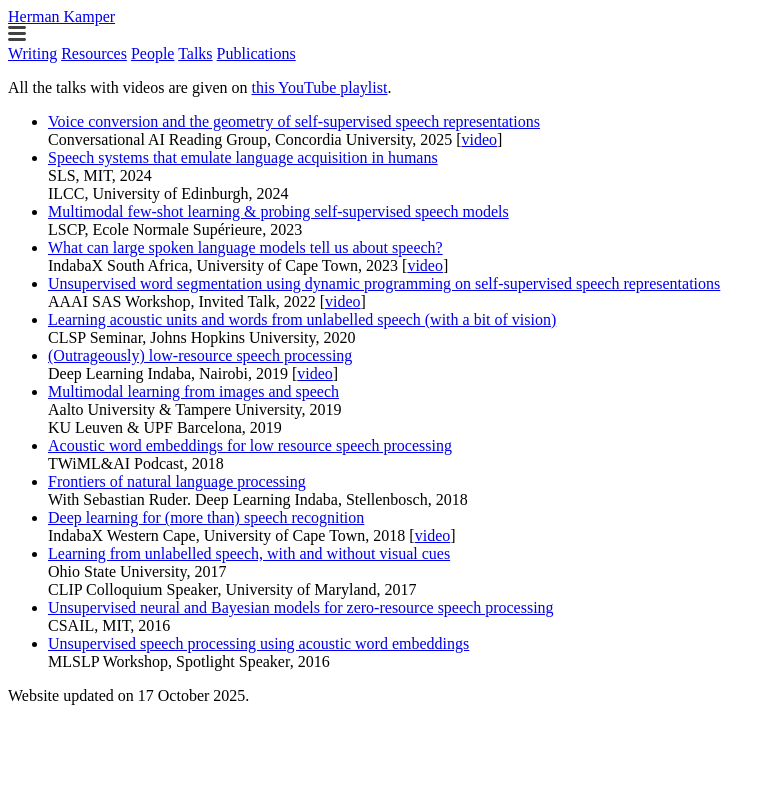
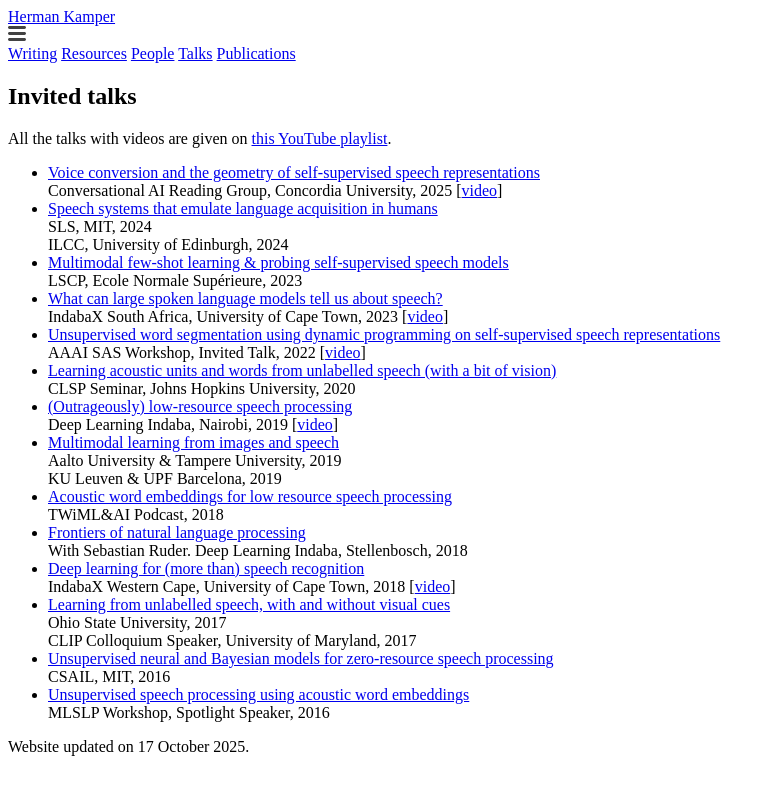
Before and after one commit to kamperh/kamperh.github.io, a Jekyll site: the page built from talks.md, in a window 1280 px wide. Shown: the top 795 px of the page, without its empty margins (0-775 px from the left). Built offline with Jekyll 4.4.1, drawn with Linux system fonts in a browser that asks for light colours; a style sheet for code colours, icons or effects is not loaded.

Commit message:
Update talks.md

```diff
--- a/talks.md
+++ b/talks.md
@@ -4,6 +4,8 @@ title: Talks
 permalink: /talks/
 order: 4
 ---
+
+# Invited talks
 
 All the talks with videos are given on [this YouTube playlist](https://www.youtube.com/playlist?list=PLmZlBIcArwhOcX0KF9aNc-BfZxd1xqF8H).
 
```
